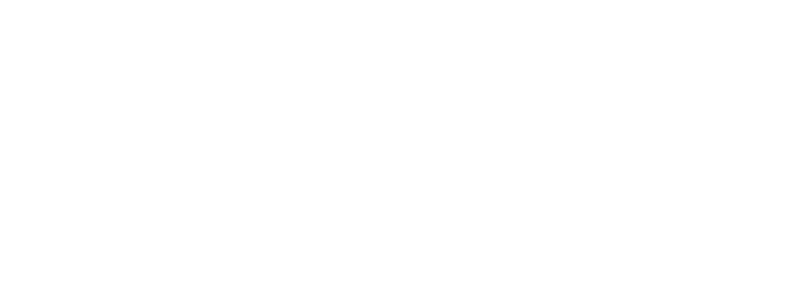
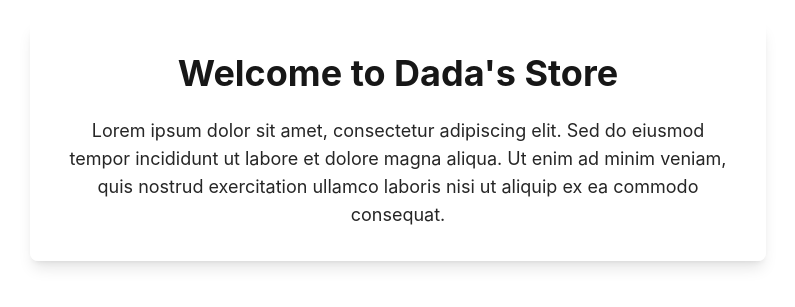
Before and after one commit to nashmglq/Dada-Store, a React (Create React App) app in the folder frontend/: page / in a window 1280 px wide. Shown: the part 1059-1366 px from the top of the page, without its empty margins (242-1037 px from the left). Before the commit the page ends 800 px from the top, so only its background shows below. Built offline with nearby package versions, Linux system fonts and the light colour scheme.

Commit message:
Feat: Featured Files

```diff
--- /dev/null
+++ b/frontend/src/component/welcome.jsx
@@ -0,0 +1,19 @@
+import React from 'react';
+
+export const Welcome = () => {
+  return (
+    <div className="w-full min-h-screen bg-cover bg-center flex flex-col items-center justify-center text-center px-4 py-12">
+      <div className="max-w-3xl mx-auto bg-white/80 p-8 rounded-lg shadow-lg">
+        <h1 className="text-4xl font-bold mb-6 text-neutral-900">Welcome to Dada's Store</h1>
+        <p className="text-lg font-normal text-neutral-800 max-w-2xl mx-auto">
+          Lorem ipsum dolor sit amet, consectetur adipiscing elit. Sed do
+          eiusmod tempor incididunt ut labore et dolore magna aliqua. Ut enim ad
+          minim veniam, quis nostrud exercitation ullamco laboris nisi ut
+          aliquip ex ea commodo consequat.
+        </p>
+      </div>
+    </div>
+  );
+};
+
+export default Welcome;
--- a/frontend/src/screen/home.jsx
+++ b/frontend/src/screen/home.jsx
@@ -1,16 +1,16 @@
-import {motion} from "framer-motion"
+import { motion } from "framer-motion";
+import { Welcome } from "../component/welcome";
 
 export const Home = () => {
-
-
   return (
     <div>
+      <div className="flex flex-wrap md:flex-nowrap justify-center items-center h-screen">
         <motion.div
-    initial = {{y: -100, opacity: 0}}
-    animate = {{y: 0, opacity: 1}}
-    transition={{duration: 2}}
+          initial={{ y: -100, opacity: 0 }}
+          animate={{ y: 0, opacity: 1 }}
+          transition={{ duration: 2 }}
         >
-      <div className="flex flex-wrap md:flex-nowrap justify-center items-center min-h-screen">
+          <div className="flex flex-wrap md:flex-nowrap justify-center items-center h-auto">
             <div className="flex flex-col sm:w-1/2 md:w-full md:px-3 lg:w-1/4">
               <img
                 src="images/landing.jpg"
@@ -27,15 +27,17 @@
               <div>
                 <h1 className="text-lg font-normal text-neutral-800">
                   {" "}
-              Lorem ipsum dolor sit amet, consectetur adipiscing elit. Sed do
-              eiusmod tempor incididunt ut labore et dolore magna aliqua. Ut
-              enim ad minim veniam, quis nostrud exercitation ullamco laboris
-              nisi ut aliquip ex ea commodo consequat.
+                  Lorem ipsum dolor sit amet, consectetur adipiscing elit. Sed
+                  do eiusmod tempor incididunt ut labore et dolore magna aliqua.
+                  Ut enim ad minim veniam, quis nostrud exercitation ullamco
+                  laboris nisi ut aliquip ex ea commodo consequat.
                 </h1>
               </div>
             </div>
           </div>
         </motion.div>
       </div>
+      <Welcome />
+    </div>
   );
 };
```
Also changed, not shown: frontend/src/component/about.jsx (renamed from frontend/component/about.jsx), frontend/src/component/findUs.jsx (added), frontend/src/component/history.jsx (renamed from frontend/component/history.jsx), frontend/src/component/offer.jsx (renamed from frontend/component/offer.jsx), frontend/src/component/ourStory.jsx (added). Lines whose indentation alone changed are shown as unchanged.
